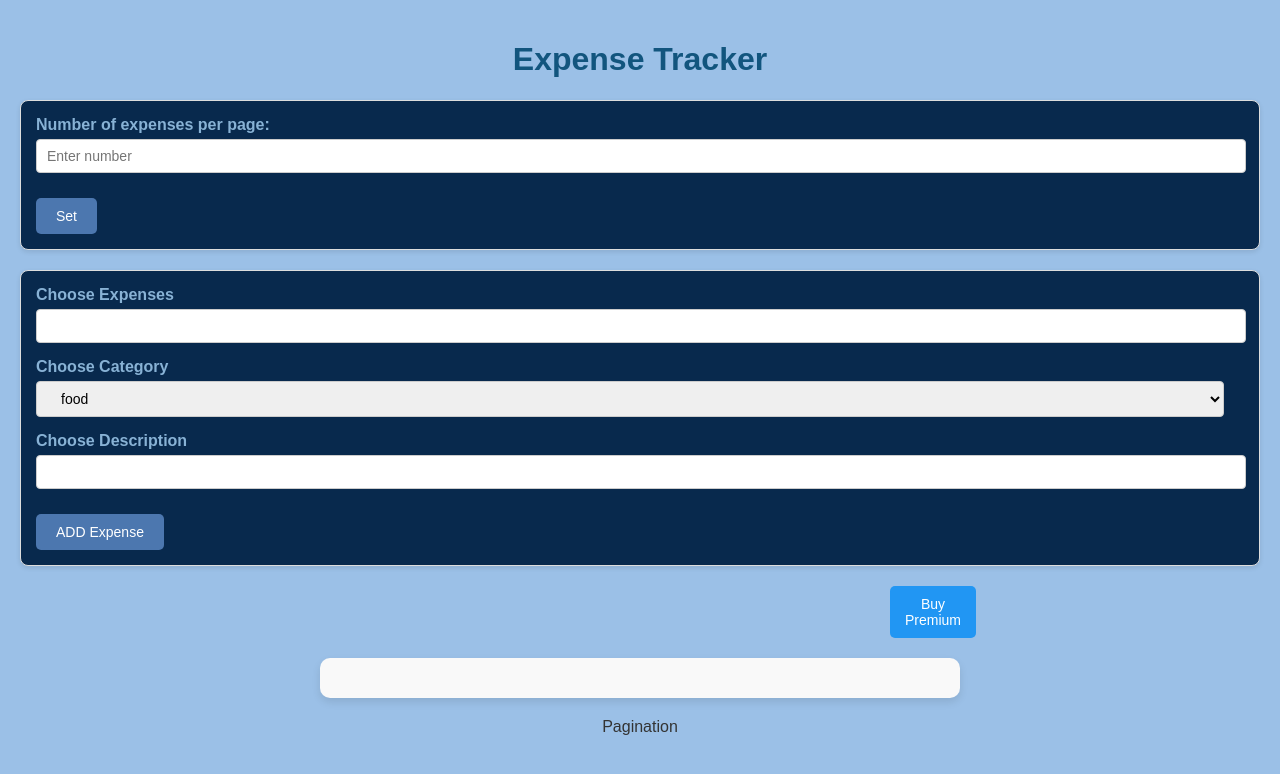
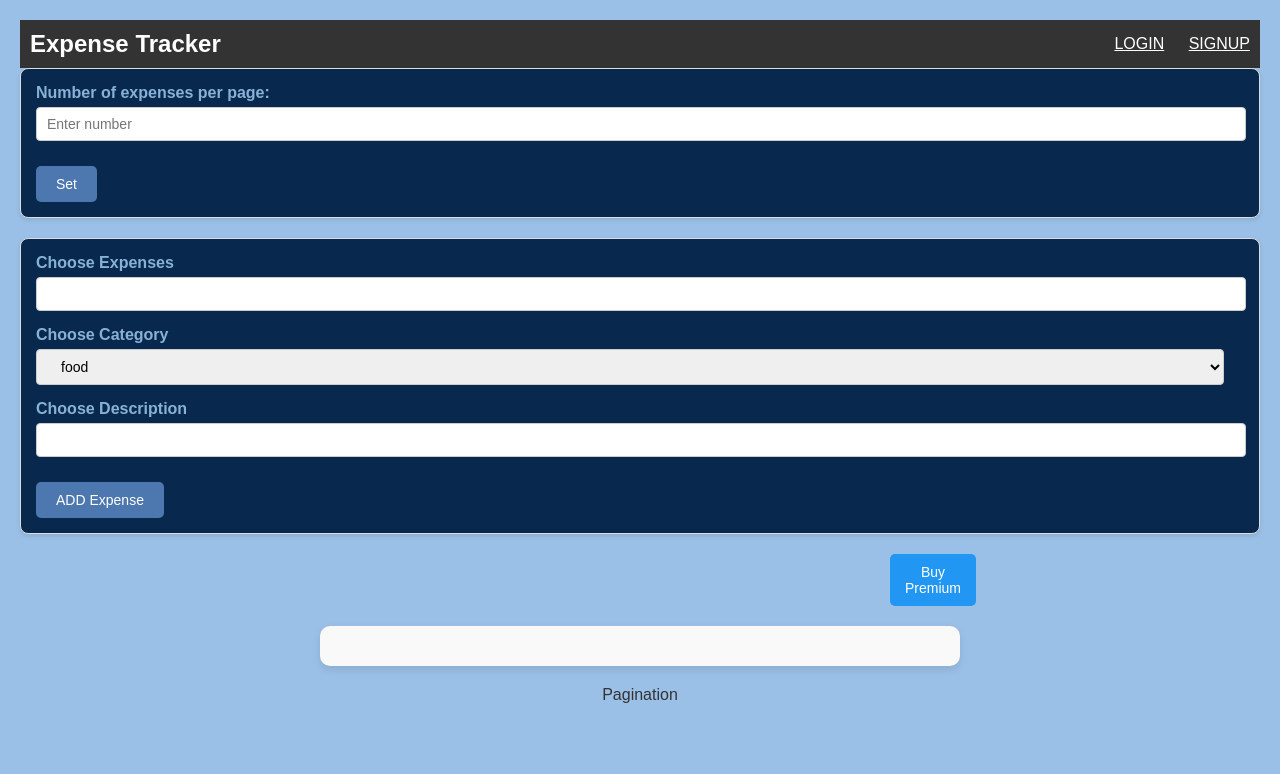
Before and after one commit to krc-09/EXPENSE-TRACKER-MANAGEMENT, a website: page views/expense.html in a window 1280 px wide. Drawn offline with nearby package versions, Linux system fonts and the light colour scheme; no server answers.

Commit message:
Added numbering

```diff
--- a/main/expense.css
+++ b/main/expense.css
@@ -1,3 +1,8 @@
+div#top{
+
+}
+
+
 body {
     margin: 0;
     font-family: Arial, sans-serif;
--- a/views/expense.html
+++ b/views/expense.html
@@ -4,9 +4,23 @@
     <meta charset="UTF-8">
     <meta name="viewport" content="width=device-width, initial-scale=1.0">
     <title>Expense Tracker</title>
+    <link rel="stylesheet" href="../main/expense.css"> <!-- Your CSS file -->
 </head>
 <body style="margin:0">
-    <h1>Expense Tracker</h1>
+    <div id="top">
+        <nav style="background-color: #333; padding: 10px;">
+            <div style="display: flex; justify-content: space-between; align-items: center;">
+                <!-- Title -->
+                <h1 style="color: white; margin: 0;">Expense Tracker</h1>
+
+                <!-- Navigation links -->
+                <div style="margin-left: auto;">
+                    <a href="./login.html" style="color: white; margin-left: 20px;">LOGIN</a>
+                    <a href="./signup.html" style="color: white; margin-left: 20px;">SIGNUP</a>
+                </div>
+            </div>
+        </nav>
+    </div>
     <form id="preferences-form">
         <label for="items-per-page">Number of expenses per page:</label>
         <input type="number" id="items-per-page" min="1" placeholder="Enter number" required>
@@ -321,8 +335,8 @@ document.getElementById('preferences-form').addEventListener('submit', (event) =
             var leaderboardElement = document.getElementById('leaderboard');
             leaderboardElement.innerHTML = '<h1>LeaderBoard</h1>'; // Clear and add header
 
-            userLeaderBoardArray.data.forEach((userDetails) => {
-                leaderboardElement.innerHTML += `<p>Name: ${userDetails.name} - Total Expense: ${userDetails.totalExpenses}</p>`;
+            userLeaderBoardArray.data.forEach((userDetails, index) => {
+                leaderboardElement.innerHTML += `<p>${index + 1}.Name: ${userDetails.name} - Total Expense: ${userDetails.totalExpenses}</p>`;
             });
         } catch (error) {
             console.error('Error fetching leaderboard:', error);
```
Also changed, not shown: 1 other file.
